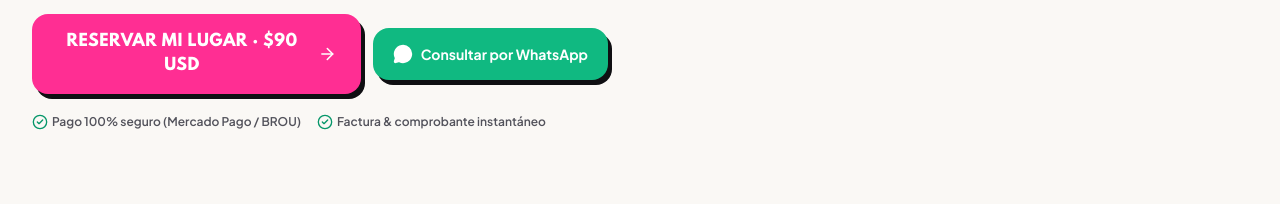
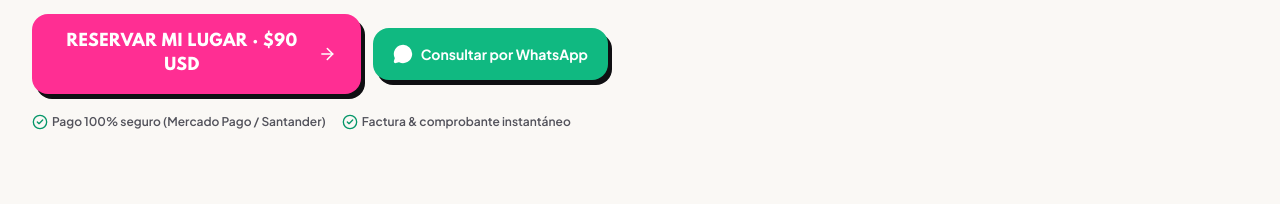
Before and after one commit to arteadonis/tu-era-creator-soymariab, a React (Vite) app: page / in a window 1280 px wide. Shown: the part 1059-1263 px from the top of the page. Built offline with nearby package versions, Linux system fonts and the light colour scheme; no server answers; a web font is replaced by a local one.

Commit message:
fix: replace all BROU references with Santander across landing

```diff
--- a/src/components/CheckoutModal.tsx
+++ b/src/components/CheckoutModal.tsx
@@ -331,7 +331,7 @@
                     {/* Desde otros bancos USD */}
                     <div className="flex items-center justify-between pt-1.5 border-t border-zinc-100">
                       <div>
-                        <span className="text-[10px] text-zinc-500 font-semibold block">Desde otros bancos (BROU/Itaú/etc):</span>
+                        <span className="text-[10px] text-zinc-500 font-semibold block">Desde otros bancos:</span>
                         <span className="font-mono font-bold text-xs text-brand-black">0060005207717616</span>
                       </div>
                       <button
--- a/src/components/HeroSection.tsx
+++ b/src/components/HeroSection.tsx
@@ -173,7 +173,7 @@
             <div className="flex items-center gap-4 mt-5 text-[11px] sm:text-xs text-zinc-600 font-semibold flex-wrap justify-center lg:justify-start">
               <span className="flex items-center gap-1">
                 <CheckCircle2 className="w-4 h-4 text-emerald-600" />
-                Pago 100% seguro (Mercado Pago / BROU)
+                Pago 100% seguro (Mercado Pago / Santander)
               </span>
               <span className="flex items-center gap-1">
                 <CheckCircle2 className="w-4 h-4 text-emerald-600" />
--- a/src/components/PricingPass.tsx
+++ b/src/components/PricingPass.tsx
@@ -142,7 +142,7 @@
           <div className="mt-6 flex flex-wrap items-center justify-center gap-4 text-[11px] text-zinc-400 font-semibold">
             <span className="flex items-center gap-1">
               <ShieldCheck className="w-4 h-4 text-emerald-400" />
-              Transferencias BROU, Itaú, Prex y tarjetas
+              Transferencias Santander, otros bancos y tarjetas
             </span>
             <span>·</span>
             <span>Acreditación y reserva inmediata</span>
```
